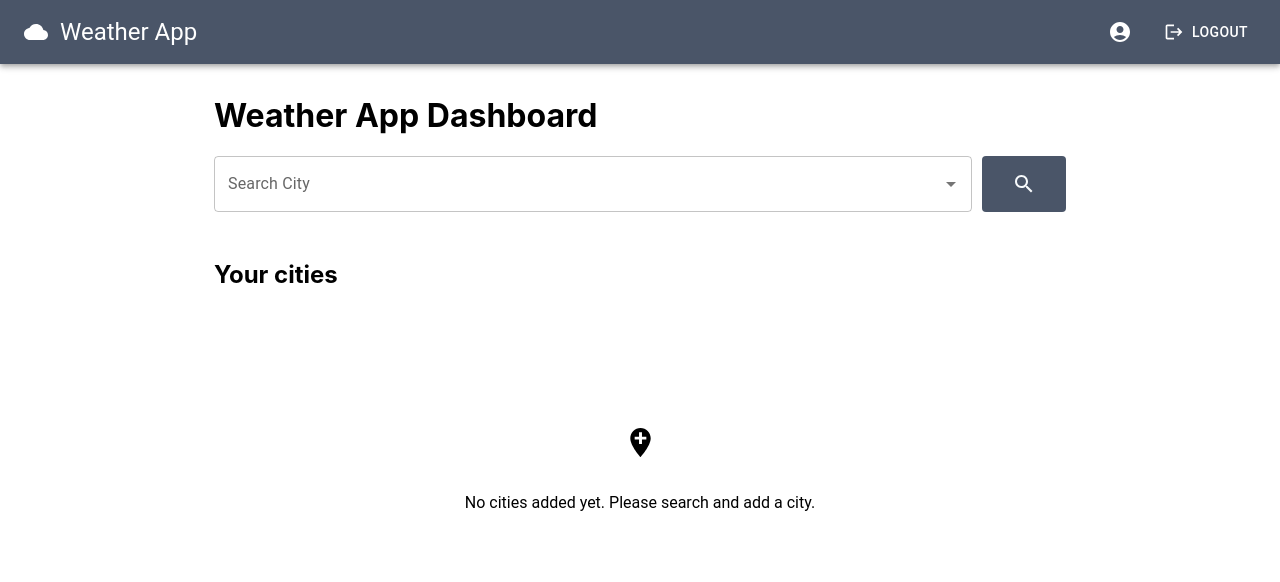
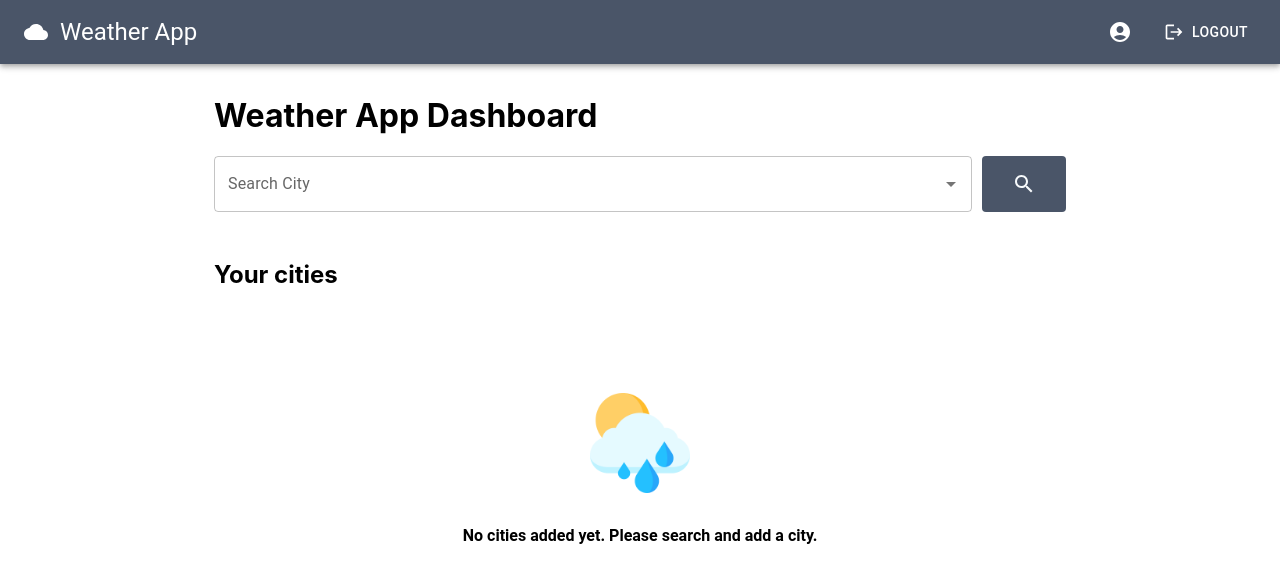
Before and after one commit to jcuetos97/weather-app, a React (Create React App) app: page /dashboard/search in a window 1280 px wide. Shown: the top 582 px of the page. Built offline with nearby package versions, Linux system fonts and the light colour scheme.

Commit message:
Add Weather Image for empty card carousel

```diff
--- a/src/views/Dashboard.js
+++ b/src/views/Dashboard.js
@@ -14,7 +14,7 @@ import {
   dashboard__no__cities__container,
   dashboard__main__container,
 } from '../assets/css/views/Dashboard.module.css';
-import AddLocationIcon from '@mui/icons-material/AddLocation';
+import weatherAppImage from '../assets/img/weather-app.png';
 
 const Dashboard = () => {
   const { cities, weatherData, loading, resultMessage } = useSelector(
@@ -87,8 +87,17 @@ const Dashboard = () => {
       {loading && <LoadingSpinner />}
       {!loading && cities?.length === 0 && (
         <Box className={dashboard__no__cities__container}>
-          <AddLocationIcon fontSize="large" />
-          <Typography fontSize="1rem" variant="h5">
+          <img
+            src={weatherAppImage}
+            alt="Weather App"
+            style={{ width: '100px', height: '100px' }}
+          />
+          <Typography
+            textAlign="center"
+            fontSize="1rem"
+            fontWeight="600"
+            variant="h5"
+          >
             No cities added yet. Please search and add a city.
           </Typography>
         </Box>
```
